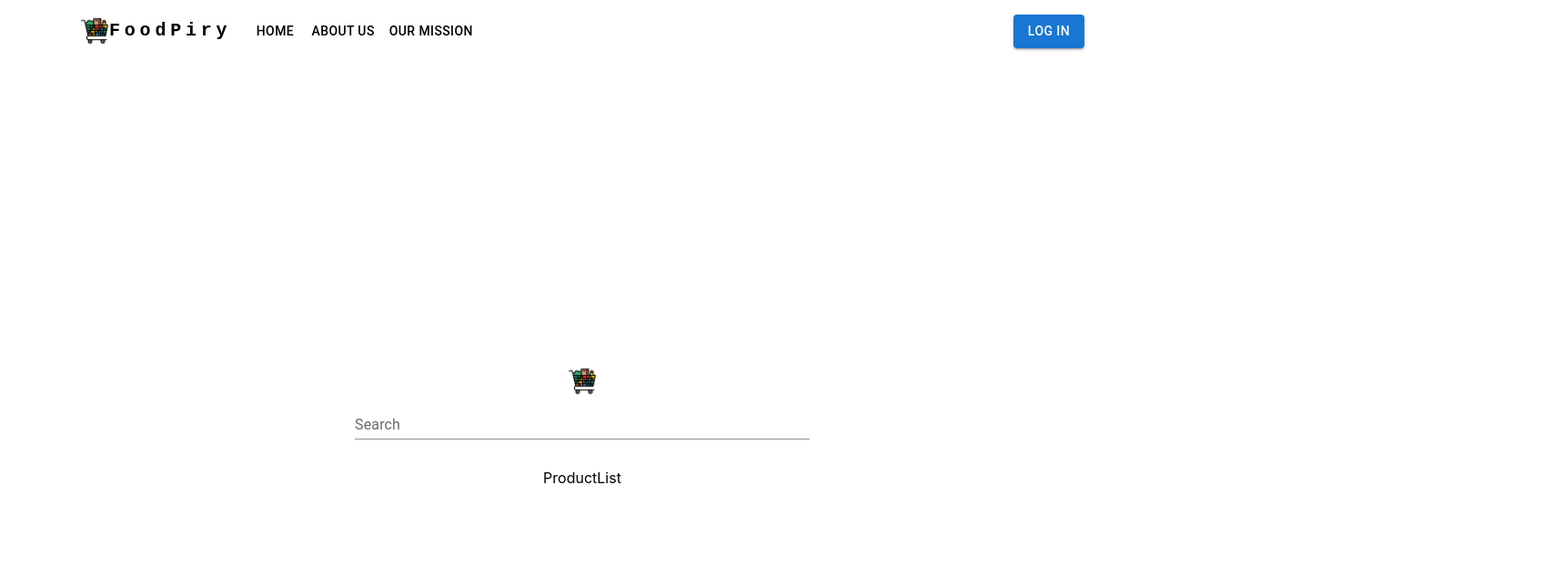
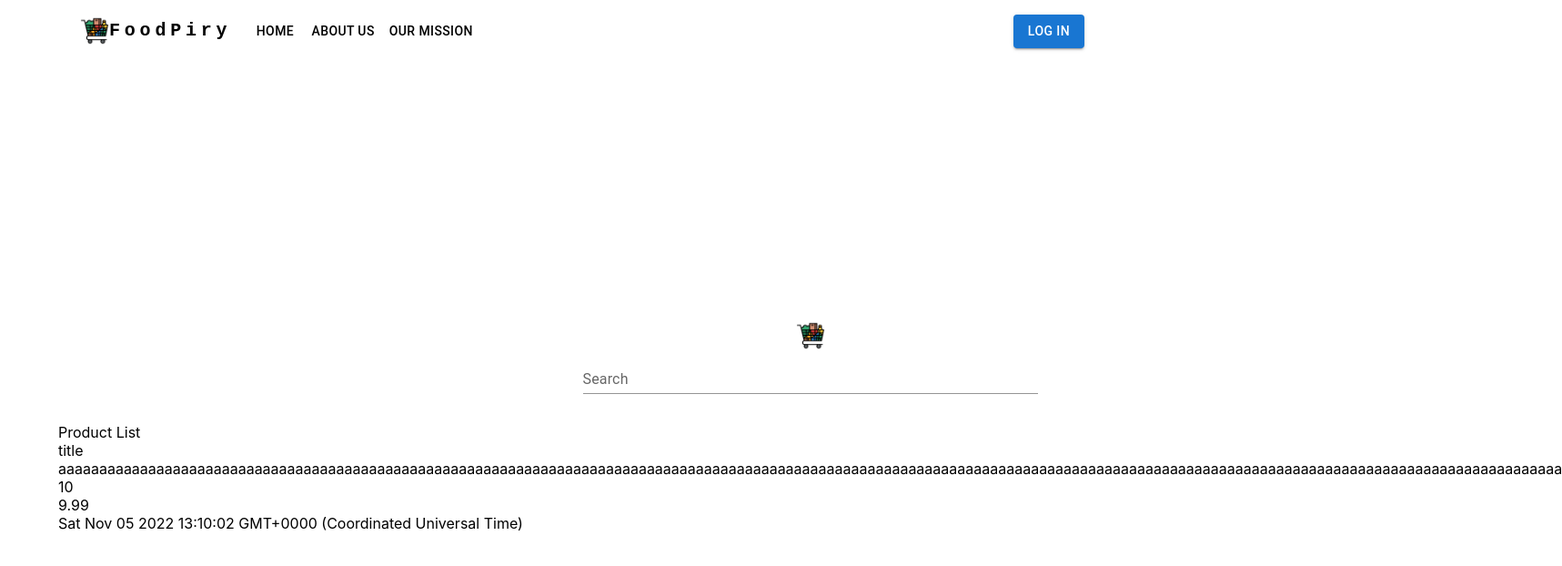
Before and after one commit to FortanPireva/FoodSearchEngine, a React (Create React App) app in the folder client/: page / in a window 1280 px wide. Shown: the top 622 px of the page at 91% size, 1717 px wide, since content can reach past the window. Built offline with nearby package versions, Linux system fonts and the light colour scheme.

Commit message:
describe product

```diff
--- a/client/src/components/Product/Product.js
+++ b/client/src/components/Product/Product.js
@@ -1,7 +1,16 @@
 import React from "react";
 
-const Product = () => {
-  return <div>Product</div>;
+const Product = (props) => {
+    return (
+        <div>
+            {/*<img>{props.productData.image}</img>*/}
+            <div>{props.productData.title}</div>
+            <div>{props.productData.description}</div>
+            <div>{props.productData.priceOrig}</div>
+            <div>{props.productData.priceDisc}</div>
+            <div>{props.productData.expDate}</div>
+        </div>
+    );
 };
 
 export default Product;
--- a/client/src/components/ProductList/ProductList.js
+++ b/client/src/components/ProductList/ProductList.js
@@ -1,7 +1,16 @@
 import React from "react";
+import Product from "../Product/Product";
+import {Grid} from "@mui/material";
 
-const ProductList = () => {
-  return <div>ProductList</div>;
+const ProductList = (props) => {
+    return (
+        <div>
+            <div>Product List</div>
+            <Grid>
+                {props.productListData.map((productData) => <Product productData={productData}/>)}
+            </Grid>
+        </div>
+    );
 };
 
 export default ProductList;
--- /dev/null
+++ b/client/src/components/templates/ProductModelTemplate.js
@@ -0,0 +1,9 @@
+import {ProductModel} from "../../models/ProductModel";
+
+export const ProductModelTemplate = new ProductModel({
+    title: "title",
+    description: "aaaaaaaaaaaaaaaaaaaaaaaaaaaaaaaaaaaaaaaaaaaaaaaaaaaaaaaaaaaaaaaaaaaaaaaaaaaaaaaaaaaaaaaaaaaaaaaaaaaaaaaaaaaaaaaaaaaaaaaaaaaaaaaaaaaaaaaaaaaaaaaaaaaaaaaaaaaaaaaaaaaaaaaaaaaaaaaaaaaaaaaa",
+    priceOrig: 10,
+    priceDisc: 9.99,
+    expDate: Date(),
+})
--- /dev/null
+++ b/client/src/models/ProductModel.js
@@ -0,0 +1,12 @@
+export class ProductModel {
+    constructor(data = {}) {
+        this.image = null;
+        this.title = null;
+        this.description = null;
+        this.priceOrig = null;
+        this.priceDisc = null;
+        this.expDate = null;
+        Object.assign(this, data);
+    }
+
+}
--- a/client/src/pages/Home/Home.js
+++ b/client/src/pages/Home/Home.js
@@ -2,6 +2,7 @@ import { Grid } from "@mui/material";
 import React from "react";
 import ProductList from "../../components/ProductList/ProductList";
 import Search from "../../components/Search/Search";
+import {ProductModelTemplate} from "../../components/templates/ProductModelTemplate";
 
 const Home = () => {
   return (
@@ -13,7 +14,7 @@ const Home = () => {
       direction="column"
     >
       <Search />
-      <ProductList />
+      <ProductList productListData={[ProductModelTemplate]}/>
     </Grid>
   );
 };
```
